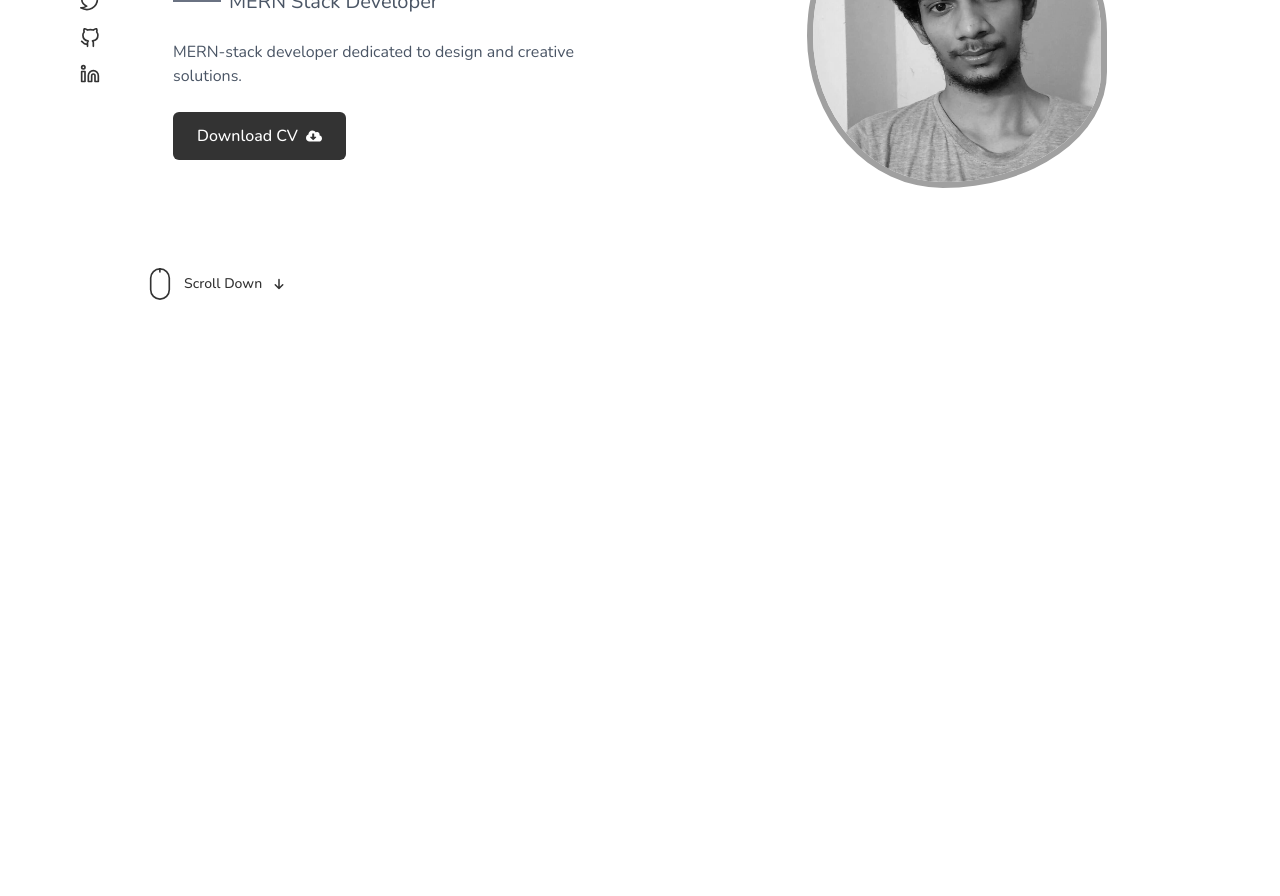
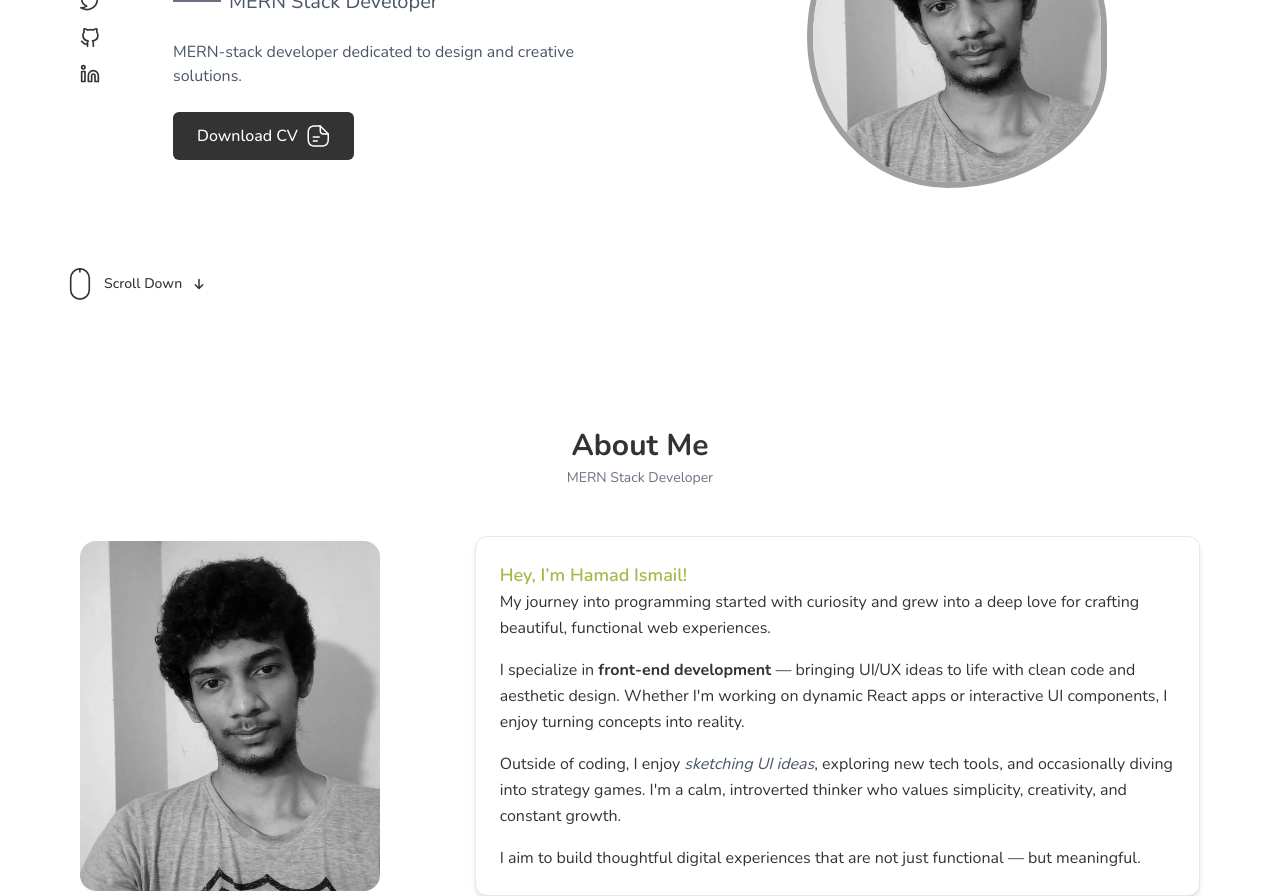
Before and after one commit to hamadismail/portfolio, a React (Vite) app: page / in a window 1280 px wide. Shown: the part 240-1136 px from the top of the page. Before the commit the page ends 800 px from the top, so only its background shows below. Built offline with nearby package versions, Linux system fonts and the light colour scheme.

Commit message:
implement about section

```diff
--- a/src/App.jsx
+++ b/src/App.jsx
@@ -1,3 +1,4 @@
+import About from "./components/About/About";
 import Banner from "./components/Banner/Banner";
 import Header from "./components/Header/Header";
 
@@ -5,6 +6,7 @@ function App() {
   return <>
   <Header />
   <Banner />
+  <About />
   </>;
 }
 
--- /dev/null
+++ b/src/components/About/About.jsx
@@ -0,0 +1,34 @@
+import React from "react";
+import AboutImg from "../../assets/banner.jpeg";
+import Info from "./Info";
+
+const About = () => {
+  return (
+    <section id="about">
+      <div className="max-w-6xl mx-auto px-4">
+        <h2 className="text-2xl md:text-3xl font-bold text-center mb-1 text-[#333333]">
+          About Me
+        </h2>
+        <span className="block text-sm text-gray-500 text-center mb-12">
+          MERN Stack Developer
+        </span>
+
+        <div className="flex max-md:flex-col gap-8 justify-between items-center">
+          <div className='w-full md:w-1/3 max-md:flex max-md:justify-center'>
+            <img
+              src={AboutImg}
+              alt="about"
+              className="w-[300px] rounded-2xl grayscale object-cover"
+            />
+          </div>
+
+          <div className="w-full md:w-2/3">
+            <Info />
+          </div>
+        </div>
+      </div>
+    </section>
+  );
+};
+
+export default About;
--- /dev/null
+++ b/src/components/About/Info.jsx
@@ -0,0 +1,79 @@
+import React from "react";
+import {
+  HiOutlineDesktopComputer,
+  HiOutlineTerminal,
+  HiOutlineSparkles,
+  HiOutlineCode,
+  HiOutlineLightningBolt,
+  HiOutlineHeart,
+} from "react-icons/hi";
+
+const Info = () => {
+  return (
+    <div className="text-left md:text-start">
+      {/* Personal Intro */}
+      <div className="bg-white border border-gray-200 rounded-xl p-6 shadow-md leading-relaxed text-[#333333]">
+        <p className="mb-4">
+          <span className="text-lg font-semibold text-[#9fbc49]">
+            Hey, I’m Hamad Ismail!
+          </span>
+          <br />
+          My journey into programming started with curiosity and grew into a
+          deep love for crafting beautiful, functional web experiences.
+        </p>
+
+        <p className="mb-4">
+          I specialize in{" "}
+          <span className="font-bold text-[#333333]">
+            front-end development
+          </span>{" "}
+          — bringing UI/UX ideas to life with clean code and aesthetic design.
+          Whether I'm working on dynamic React apps or interactive UI
+          components, I enjoy turning concepts into reality.
+        </p>
+
+        <p className="mb-4">
+          Outside of coding, I enjoy{" "}
+          <span className="italic text-gray-600">sketching UI ideas</span>,
+          exploring new tech tools, and occasionally diving into strategy games.
+          I'm a calm, introverted thinker who values simplicity, creativity, and
+          constant growth.
+        </p>
+
+        <p>
+          I aim to build thoughtful digital experiences that are not just
+          functional — but meaningful.
+        </p>
+      </div>
+
+      {/* Info Cards */}
+      {/* <div className="grid grid-cols-1 sm:grid-cols-3 gap-4 mb-10">
+        <div className="bg-gradient-to-br from-white to-gray-50 border border-gray-200 rounded-xl p-6 text-center shadow-lg hover:shadow-xl transition-all duration-300 group">
+          <div className="bg-indigo-100 w-12 h-12 mx-auto flex items-center justify-center rounded-full mb-4 group-hover:scale-105 transition-transform">
+            <HiOutlineDesktopComputer className="text-xl text-indigo-600" />
+          </div>
+          <h3 className="text-base font-semibold text-gray-800">Experience</h3>
+          <p className="text-sm text-gray-500">3 Years</p>
+        </div>
+
+        <div className="bg-gradient-to-br from-white to-gray-50 border border-gray-200 rounded-xl p-6 text-center shadow-lg hover:shadow-xl transition-all duration-300 group">
+          <div className="bg-green-100 w-12 h-12 mx-auto flex items-center justify-center rounded-full mb-4 group-hover:scale-105 transition-transform">
+            <HiOutlineTerminal className="text-xl text-green-600" />
+          </div>
+          <h3 className="text-base font-semibold text-gray-800">Completed</h3>
+          <p className="text-sm text-gray-500">35+ Projects</p>
+        </div>
+
+        <div className="bg-gradient-to-br from-white to-gray-50 border border-gray-200 rounded-xl p-6 text-center shadow-lg hover:shadow-xl transition-all duration-300 group">
+          <div className="bg-yellow-100 w-12 h-12 mx-auto flex items-center justify-center rounded-full mb-4 group-hover:scale-105 transition-transform">
+            <HiOutlineSparkles className="text-xl text-yellow-600" />
+          </div>
+          <h3 className="text-base font-semibold text-gray-800">Support</h3>
+          <p className="text-sm text-gray-500">Online 24/7</p>
+        </div>
+      </div> */}
+    </div>
+  );
+};
+
+export default Info;
--- a/src/components/Banner/Banner.jsx
+++ b/src/components/Banner/Banner.jsx
@@ -31,7 +31,7 @@ const Banner = () => {
       </div>
 
       {/* Scroll Down */}
-      <div className="mt-20 ml-36 hidden md:block">
+      <div className="max-w-6xl mx-auto mt-20 hidden md:block">
         <Scroll />
       </div>
     </section>
--- a/src/components/Banner/Data.jsx
+++ b/src/components/Banner/Data.jsx
@@ -1,5 +1,5 @@
 import React from "react";
-import { FaCloudDownloadAlt } from "react-icons/fa";
+import CV from "../../assets/hamad_CV_WD.pdf";
 
 const Data = () => {
   return (
@@ -66,11 +66,36 @@ const Data = () => {
       </p>
 
       <a
-        href="#contact"
+        download=""
+        href={CV}
         className="inline-flex items-center gap-2 px-6 py-3 bg-[#333333] hover:bg-[#9fbc49] text-white font-medium rounded-md transition"
       >
         Download CV
-        <FaCloudDownloadAlt />
+        <svg
+          class="button__icon"
+          xmlns="http://www.w3.org/2000/svg"
+          width="24"
+          height="24"
+          viewBox="0 0 24 24"
+          fill="none"
+        >
+          <path
+            d="M15.25 22.7502H9.25C3.82 22.7502 1.5 20.4302 1.5 15.0002V9.00024C1.5 3.57024 3.82 1.25024 9.25 1.25024H14.25C14.66 1.25024 15 1.59024 15 2.00024C15 2.41024 14.66 2.75024 14.25 2.75024H9.25C4.64 2.75024 3 4.39024 3 9.00024V15.0002C3 19.6102 4.64 21.2502 9.25 21.2502H15.25C19.86 21.2502 21.5 19.6102 21.5 15.0002V10.0002C21.5 9.59024 21.84 9.25024 22.25 9.25024C22.66 9.25024 23 9.59024 23 10.0002V15.0002C23 20.4302 20.68 22.7502 15.25 22.7502Z"
+            fill="#ffffff"
+          ></path>
+          <path
+            d="M22.25 10.7502H18.25C14.83 10.7502 13.5 9.42023 13.5 6.00023V2.00023C13.5 1.70023 13.68 1.42023 13.96 1.31023C14.24 1.19023 14.56 1.26023 14.78 1.47023L22.78 9.47023C22.99 9.68023 23.06 10.0102 22.94 10.2902C22.82 10.5702 22.55 10.7502 22.25 10.7502ZM15 3.81023V6.00023C15 8.58023 15.67 9.25023 18.25 9.25023H20.44L15 3.81023Z"
+            fill="#ffffff"
+          ></path>
+          <path
+            d="M13.25 13.7502H7.25C6.84 13.7502 6.5 13.4102 6.5 13.0002C6.5 12.5902 6.84 12.2502 7.25 12.2502H13.25C13.66 12.2502 14 12.5902 14 13.0002C14 13.4102 13.66 13.7502 13.25 13.7502Z"
+            fill="#ffffff"
+          ></path>
+          <path
+            d="M11.25 17.7502H7.25C6.84 17.7502 6.5 17.4102 6.5 17.0002C6.5 16.5902 6.84 16.2502 7.25 16.2502H11.25C11.66 16.2502 12 16.5902 12 17.0002C12 17.4102 11.66 17.7502 11.25 17.7502Z"
+            fill="#ffffff"
+          ></path>
+        </svg>
       </a>
     </div>
   );
--- a/src/index.css
+++ b/src/index.css
@@ -8,20 +8,8 @@
   --clr-primary: #333333;
 }
 
-.accent-color {
-  color: var(--clr-accent);
-}
-
-.accent-bg {
-  background-color: var(--clr-accent);
-}
-
-.clr-primary {
-  color: var(--clr-primary);
-}
-
-.clr-primary-bg {
-  background-color: var(--clr-primary);
+html {
+  scroll-behavior: smooth;
 }
 
 * {
```
Also changed, not shown: 1 other file (tests, documents, lock files or other folders).
